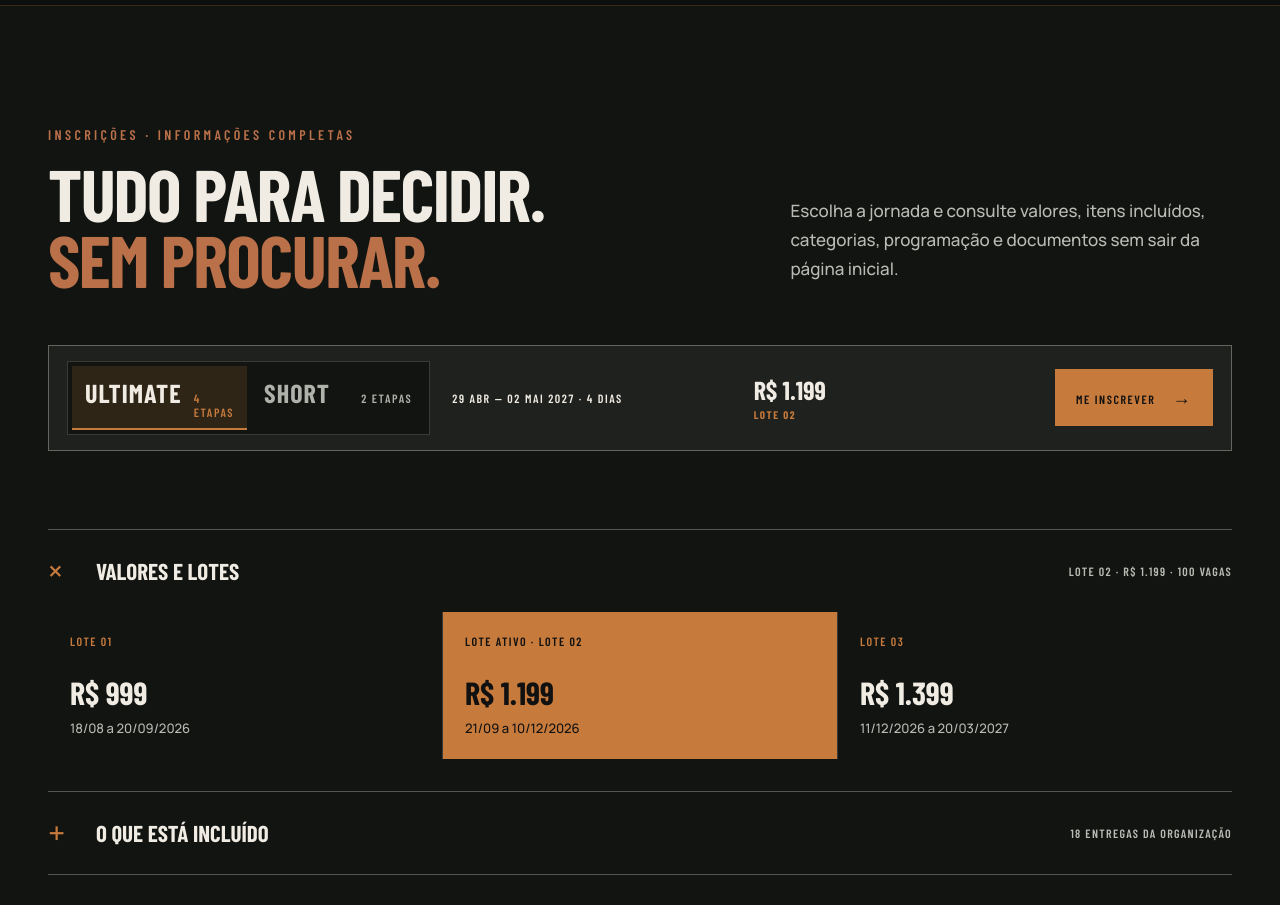
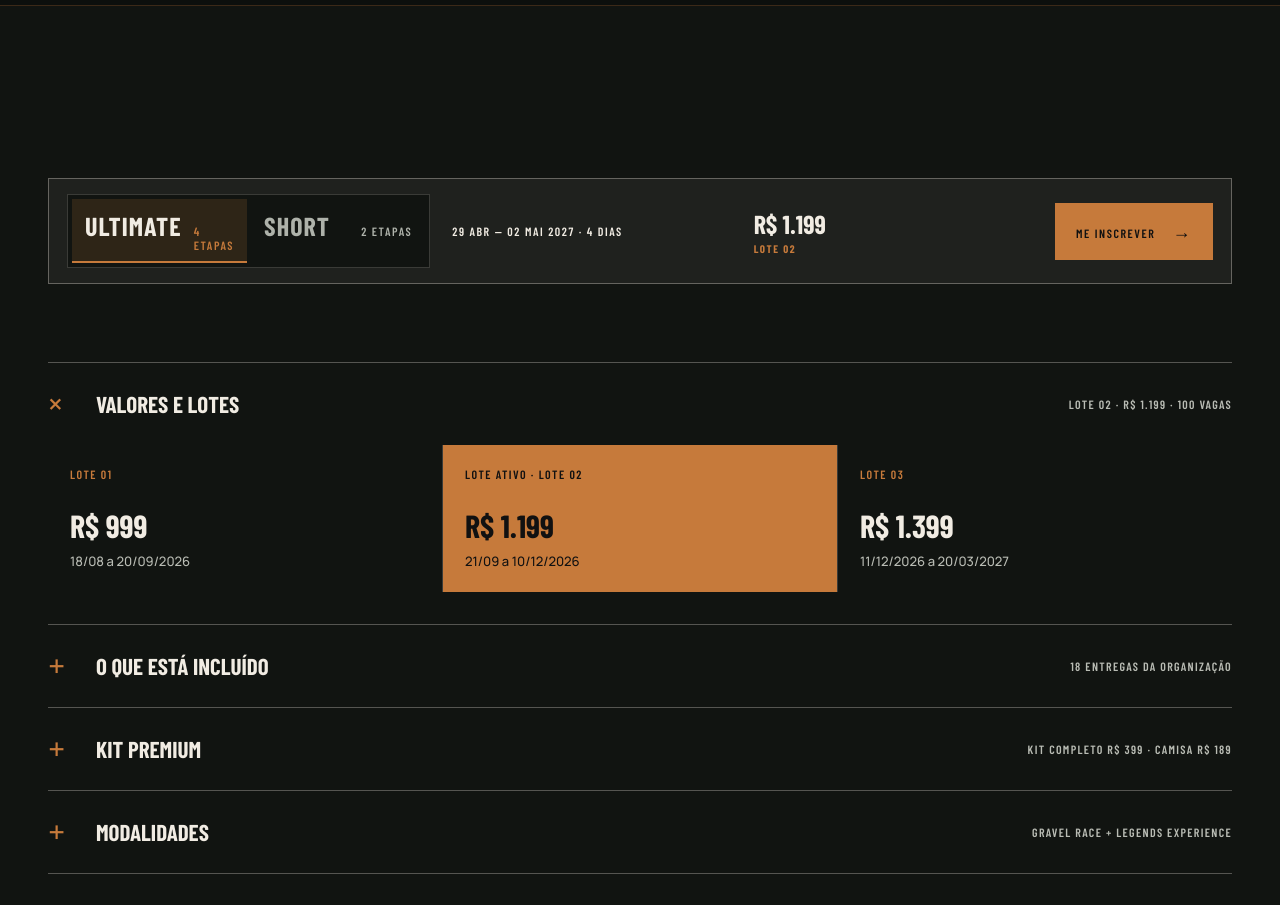
Before and after one commit to fabianolegends/legendsultimate, a Next.js app: page / in a window 1280 px wide. Shown: the part 940-1845 px from the top of the page. Built offline with nearby package versions, Linux system fonts and the light colour scheme; a web font is replaced by a local one.

Commit message:
Remove redundant registration heading

```diff
--- a/app/HomeRegistrationInfo.tsx
+++ b/app/HomeRegistrationInfo.tsx
@@ -284,7 +284,6 @@ export default function HomeRegistrationInfo() {
 
   return <section className={styles.section} id="inscricoes">
     <div className={`wide ${styles.frame}`}>
-      <div className={styles.head}><div><p className="kicker">Inscrições · informações completas</p><h2>Tudo para decidir.<br /><em>Sem procurar.</em></h2></div><p>Escolha a jornada e consulte valores, itens incluídos, categorias, programação e documentos sem sair da página inicial.</p></div>
       <div className={styles.highlight}>
         <div className={styles.formatPicker} aria-label="Escolha o formato da Legends">
           <button type="button" className={format === "ultimate" ? styles.selected : ""} aria-pressed={format === "ultimate"} onClick={() => selectFormat("ultimate")}><b>Ultimate</b><span>4 etapas</span></button>
```
